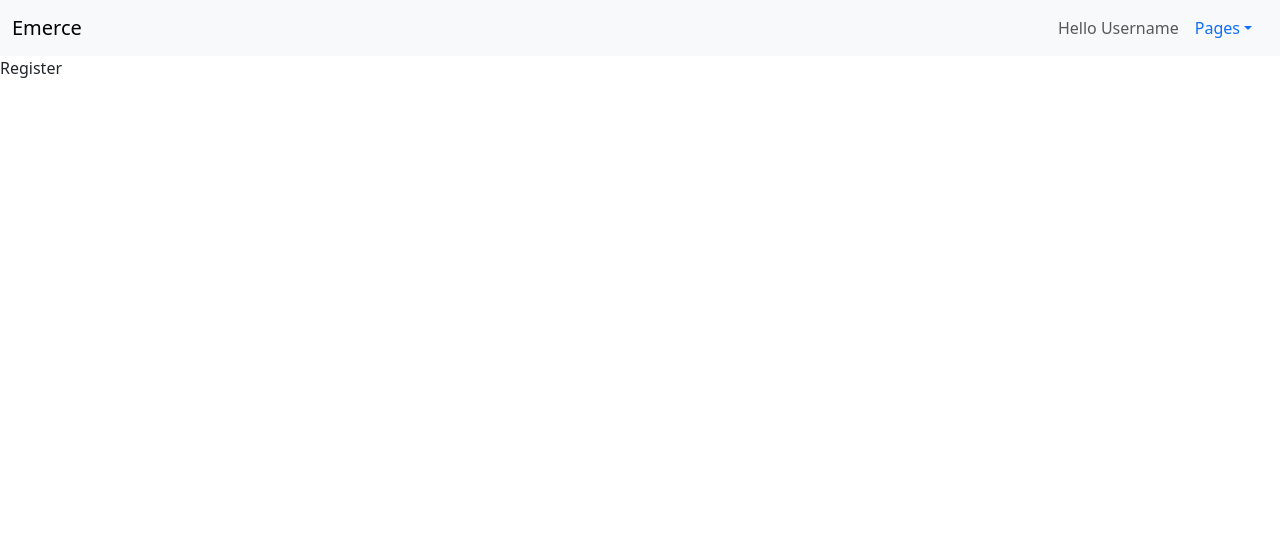
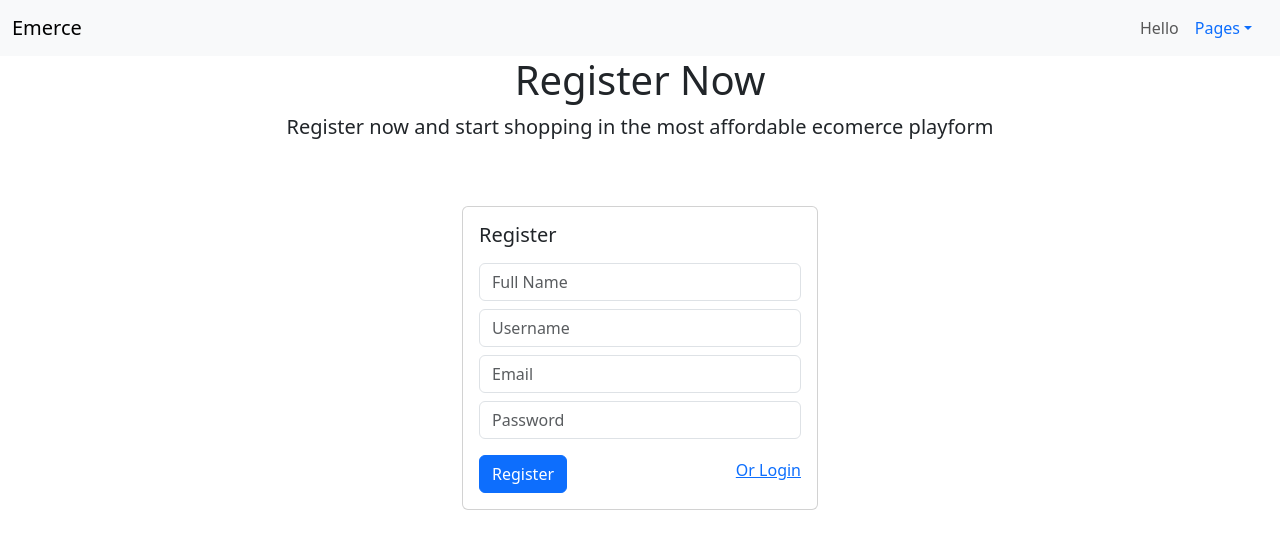
Before and after one commit to Haresz/_PURWADHIKA, a React (Create React App) app in the folder _FROTEND/React/emerce-app/: page /register in a window 1280 px wide. Shown: the top 548 px of the page. Built offline with nearby package versions, Linux system fonts and the light colour scheme.

Commit message:
register form done

```diff
--- a/_FROTEND/React/emerce-app/package.json
+++ b/_FROTEND/React/emerce-app/package.json
@@ -6,12 +6,17 @@
     "@testing-library/jest-dom": "^5.17.0",
     "@testing-library/react": "^13.4.0",
     "@testing-library/user-event": "^13.5.0",
+    "axios": "^1.6.7",
     "bootstrap": "^5.3.2",
+    "json-server": "^1.0.0-alpha.23",
     "react": "^18.2.0",
     "react-dom": "^18.2.0",
+    "react-redux": "^9.1.0",
     "react-router-dom": "^6.22.0",
     "react-scripts": "5.0.1",
     "reactstrap": "^9.2.2",
+    "redux": "^5.0.1",
+    "redux-thunk": "^3.1.0",
     "web-vitals": "^2.1.4"
   },
   "scripts": {
--- a/_FROTEND/React/emerce-app/src/components/MyNavbar.jsx
+++ b/_FROTEND/React/emerce-app/src/components/MyNavbar.jsx
@@ -12,15 +12,16 @@ import {
   DropdownItem,
 } from "reactstrap";
 import { Link } from "react-router-dom";
+import { connect } from "react-redux";
 
-export default class MyNavbar extends Component {
+class MyNavbar extends Component {
   render() {
     return (
       <div>
         <Navbar color="light" light>
           <NavbarBrand>Emerce</NavbarBrand>
           <Nav>
-            <NavbarText>Hello Username</NavbarText>
+            <NavbarText>Hello {this.props.userGlobal.username}</NavbarText>
             <UncontrolledDropdown nav inNavbar>
               <DropdownToggle nav caret>
                 Pages
@@ -43,3 +44,11 @@ export default class MyNavbar extends Component {
     );
   }
 }
+
+const mapStateToProps = (state) => {
+  return {
+    userGlobal: state.user,
+  };
+};
+
+export default connect(mapStateToProps)(MyNavbar);
--- /dev/null
+++ b/_FROTEND/React/emerce-app/src/constants/API.js
@@ -0,0 +1 @@
+export const API_URL = "http://localhost:2000/";
--- /dev/null
+++ b/_FROTEND/React/emerce-app/src/fake-api/db.json
@@ -0,0 +1,39 @@
+{
+  "users": [
+    {
+      "id": "05aa",
+      "fullname": "Haresz Haris",
+      "username": "HAris",
+      "email": "haris@gmail.com",
+      "password": "password",
+      "role": "user"
+    },
+    {
+      "id": "eb3f",
+      "fullname": "Haresz",
+      "username": "wisata",
+      "email": "rizalfikri852@gmail.com",
+      "password": "161518",
+      "role": "user"
+    },
+    {
+      "id": "1277",
+      "fullname": "MUHAMMAD HARIS AL FIKRI",
+      "username": "Haresz",
+      "email": "muhammadharisal259@gmail.com",
+      "password": "password",
+      "role": "user"
+    },
+    {
+      "id": "34e1",
+      "fullname": "MUHAMMAD HARIS AL FIKRI",
+      "username": "3103120146",
+      "email": "muhammadharisal259@gmail.com",
+      "password": "12131615",
+      "role": "user"
+    }
+  ],
+  "transactions": [],
+  "products": [],
+  "cart": []
+}
--- a/_FROTEND/React/emerce-app/src/index.js
+++ b/_FROTEND/React/emerce-app/src/index.js
@@ -1,14 +1,20 @@
-import React from 'react';
-import ReactDOM from 'react-dom/client';
-import './index.css';
-import App from './App';
-import reportWebVitals from './reportWebVitals';
+import React from "react";
+import ReactDOM from "react-dom/client";
+import "./index.css";
+import App from "./App";
+import reportWebVitals from "./reportWebVitals";
+import { Provider } from "react-redux";
+import { createStore, applyMiddleware } from "redux";
+import { thunk } from "redux-thunk";
+import rootReducer from "./redux/reducer";
 
-const root = ReactDOM.createRoot(document.getElementById('root'));
+const store = createStore(rootReducer, applyMiddleware(thunk));
+
+const root = ReactDOM.createRoot(document.getElementById("root"));
 root.render(
-  <React.StrictMode>
+  <Provider store={store}>
     <App />
-  </React.StrictMode>
+  </Provider>
 );
 
 // If you want to start measuring performance in your app, pass a function
--- a/_FROTEND/React/emerce-app/src/pages/Auth/Register.jsx
+++ b/_FROTEND/React/emerce-app/src/pages/Auth/Register.jsx
@@ -1,7 +1,108 @@
 import React, { Component } from "react";
+import { Link } from "react-router-dom";
+import Axios from "axios";
+import { API_URL } from "../../constants/API";
+import { registerUser } from "../../redux/action/user";
+import { connect } from "react-redux";
 
-export default class Register extends Component {
+class Register extends Component {
+  state = {
+    fullname: "",
+    username: "",
+    email: "",
+    password: "",
+  };
+
+  inputHandler = (event) => {
+    const value = event.target.value;
+    const name = event.target.name;
+
+    this.setState({ [name]: value });
+  };
+
+  registerHandler = () => {
+    const { fullname, username, email, password } = this.state;
+    Axios.post(`${API_URL}users`, {
+      fullname,
+      username,
+      email,
+      password,
+      role: "user",
+    })
+      .then(() => {
+        alert("Register Success!");
+      })
+      .catch(() => {
+        alert("Register Failure!");
+      });
+  };
+
   render() {
-    return <div>Register</div>;
+    return (
+      <div className="container">
+        <div className="row">
+          <div className="col-12 text-center">
+            <h1>Register Now</h1>
+            <p className="lead">
+              Register now and start shopping in the most affordable ecomerce
+              playform
+            </p>
+          </div>
+        </div>
+        <div className="row mt-5">
+          <div className="col-4 offset-4">
+            <div className="card">
+              <div className="card-body">
+                <h5 className="font-weight-bold mb-3">Register</h5>
+                <input
+                  name="fullname"
+                  onChange={this.inputHandler}
+                  placeholder="Full Name"
+                  type="text"
+                  className="form-control my-2"
+                />
+                <input
+                  name="username"
+                  onChange={this.inputHandler}
+                  placeholder="Username"
+                  type="text"
+                  className="form-control my-2"
+                />
+                <input
+                  name="email"
+                  onChange={this.inputHandler}
+                  placeholder="Email"
+                  type="text"
+                  className="form-control my-2"
+                />
+                <input
+                  name="password"
+                  onChange={this.inputHandler}
+                  placeholder="Password"
+                  type="password"
+                  className="form-control my-2"
+                />
+                <div className="d-flex flex-row justify-content-between align-items-center">
+                  <button
+                    onClick={() => this.props.registerUser(this.state)}
+                    className="btn btn-primary mt-2"
+                  >
+                    Register
+                  </button>
+                  <Link to="/login">Or Login</Link>
+                </div>
+              </div>
+            </div>
+          </div>
+        </div>
+      </div>
+    );
   }
 }
+
+const mapStateToProps = (state) => {};
+const mapDispatchToProps = {
+  registerUser,
+};
+
+export default connect(mapStateToProps, mapDispatchToProps)(Register);
--- /dev/null
+++ b/_FROTEND/React/emerce-app/src/redux/action/user.js
@@ -0,0 +1,25 @@
+import Axios from "axios";
+import { API_URL } from "../../constants/API";
+
+export const registerUser = ({ fullname, username, email, password }) => {
+  return (dispatch) => {
+    Axios.post(`${API_URL}users`, {
+      fullname,
+      username,
+      email,
+      password,
+      role: "user",
+    })
+      .then((res) => {
+        delete res.data.password;
+        dispatch({
+          type: "USER_LOGIN",
+          payload: res.data,
+        });
+        alert("Register Success!");
+      })
+      .catch(() => {
+        alert("Register Failure!");
+      });
+  };
+};
--- /dev/null
+++ b/_FROTEND/React/emerce-app/src/redux/reducer/index.js
@@ -0,0 +1,6 @@
+import { combineReducers } from "redux";
+import userReducer from "./user";
+
+export default combineReducers({
+  user: userReducer,
+});
--- /dev/null
+++ b/_FROTEND/React/emerce-app/src/redux/reducer/user.js
@@ -0,0 +1,16 @@
+const init_state = {
+  username: "",
+  fullname: "",
+  email: "",
+  role: "",
+  id: 0,
+};
+
+export default (state = init_state, action) => {
+  switch (action?.type) {
+    case "USER_LOGIN":
+      return { ...state, ...action.payload };
+    default:
+      return state;
+  }
+};
```
Also changed, not shown: 1 other file (tests, documents, lock files or other folders).
